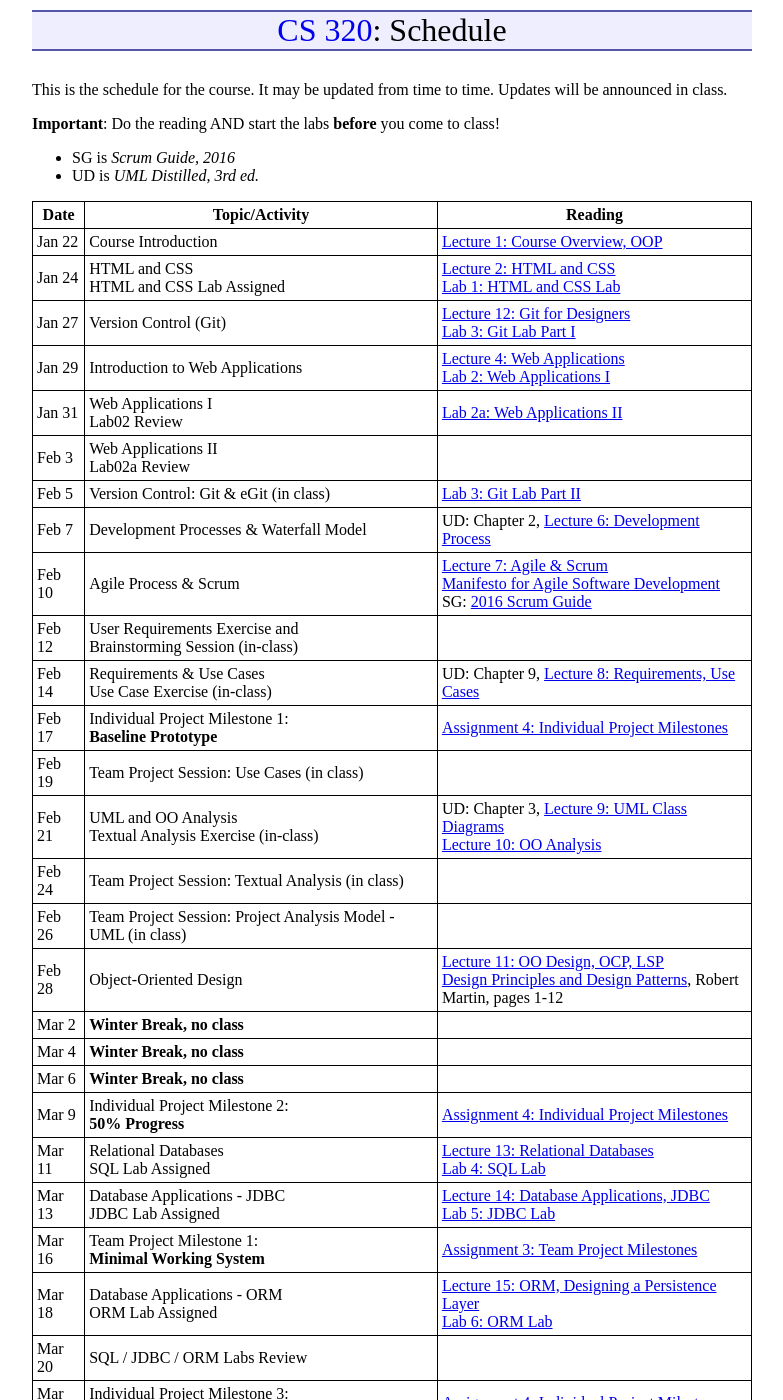
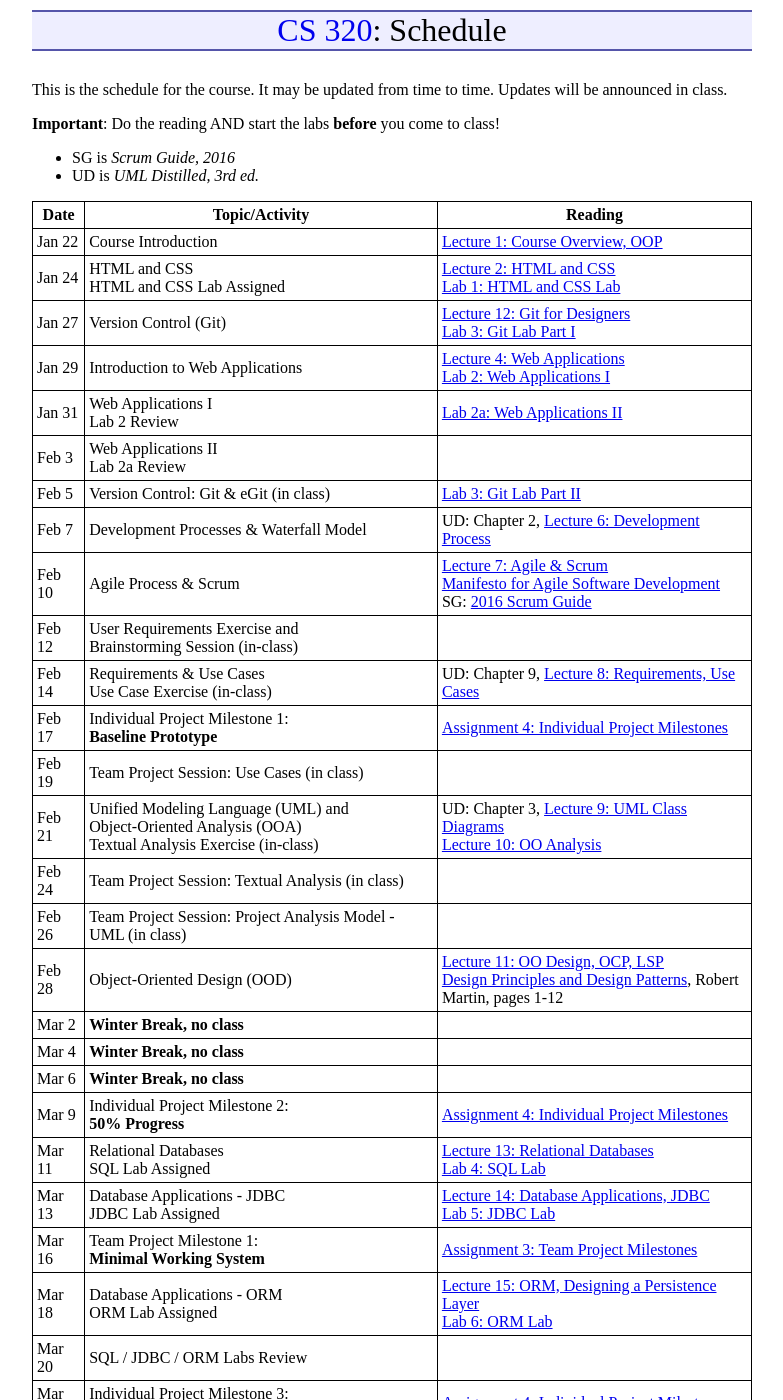
Before and after one commit to ycpcs/cs320-spring2020, a Jekyll site: the page built from schedule.md, in a window 1280 px wide and 1400 px high. Shown: the whole window, without its empty margins (248-1031 px from the left). Built offline with Jekyll 4.4.1, drawn with Linux system fonts in a browser that asks for light colours.

Commit message:
more edits

```diff
--- a/schedule.md
+++ b/schedule.md
@@ -16,8 +16,8 @@ Jan 22 | Course Introduction | [Lecture 1: Course Overview, OOP](lectures/lectur
 Jan 24 | HTML and CSS<br> HTML and CSS Lab Assigned | [Lecture 2: HTML and CSS](lectures/lecture02.html)<br> [Lab 1: HTML and CSS Lab](./labs/lab01.html)
 Jan 27 | Version Control (Git) | [Lecture 12: Git for Designers](https://web.archive.org/web/20150301060509/http://hoth.entp.com/output/git_for_designers.html)<br>  [Lab 3: Git Lab Part I](./labs/lab03.html)
 Jan 29 | Introduction to Web Applications | [Lecture 4: Web Applications](lectures/lecture04.html) <br>  [Lab 2: Web Applications I](./labs/lab02.html)
-Jan 31 | Web Applications I <br> Lab02 Review | [Lab 2a: Web Applications II](./labs/lab02a.html)
-Feb 3  | Web Applications II <br> Lab02a Review |
+Jan 31 | Web Applications I <br> Lab 2 Review | [Lab 2a: Web Applications II](./labs/lab02a.html)
+Feb 3  | Web Applications II <br> Lab 2a Review |
 Feb 5  | Version Control: Git & eGit (in class) | [Lab 3: Git Lab Part II](./labs/lab03.html)
 Feb 7  | Development Processes & Waterfall Model | UD: Chapter 2, [Lecture 6: Development Process](lectures/lecture06.html)
 Feb 10 | Agile Process & Scrum | [Lecture 7: Agile & Scrum](lectures/lecture07.html)<br>[Manifesto for Agile Software Development](http://www.agilemanifesto.org/)<br> SG: [2016 Scrum Guide](lectures/lecture07/2016_Scrum_Guide_US.pdf)
@@ -25,10 +25,10 @@ Feb 12  | User Requirements Exercise and <br> Brainstorming Session (in-class) |
 Feb 14 | Requirements & Use Cases<br>Use Case Exercise (in-class) | UD: Chapter 9, [Lecture 8: Requirements, Use Cases](lectures/lecture08.html)
 Feb 17 | Individual Project Milestone 1:<br> **Baseline Prototype** | [Assignment 4: Individual Project Milestones](assign/assign04.html)
 Feb 19 | Team Project Session: Use Cases (in class) |
-Feb 21 | UML and OO Analysis<br>Textual Analysis Exercise (in-class) | UD: Chapter 3, [Lecture 9: UML Class Diagrams](lectures/lecture09.html)<br> [Lecture 10: OO Analysis](lectures/lecture10.html)
+Feb 21 | Unified Modeling Language (UML) and <br> Object-Oriented Analysis (OOA)<br>Textual Analysis Exercise (in-class) | UD: Chapter 3, [Lecture 9: UML Class Diagrams](lectures/lecture09.html)<br> [Lecture 10: OO Analysis](lectures/lecture10.html)
 Feb 24 | Team Project Session: Textual Analysis (in class) |
 Feb 26 | Team Project Session: Project Analysis Model - UML (in class)
-Feb 28 | Object-Oriented Design | [Lecture 11: OO Design, OCP, LSP](lectures/lecture11.html)<br> [Design Principles and Design Patterns](lectures/lecture11/Principles_and_Patterns.pdf), Robert Martin, pages 1-12
+Feb 28 | Object-Oriented Design (OOD) | [Lecture 11: OO Design, OCP, LSP](lectures/lecture11.html)<br> [Design Principles and Design Patterns](lectures/lecture11/Principles_and_Patterns.pdf), Robert Martin, pages 1-12
 Mar 2  | **Winter Break, no class**
 Mar 4  | **Winter Break, no class**
 Mar 6  | **Winter Break, no class**
```
